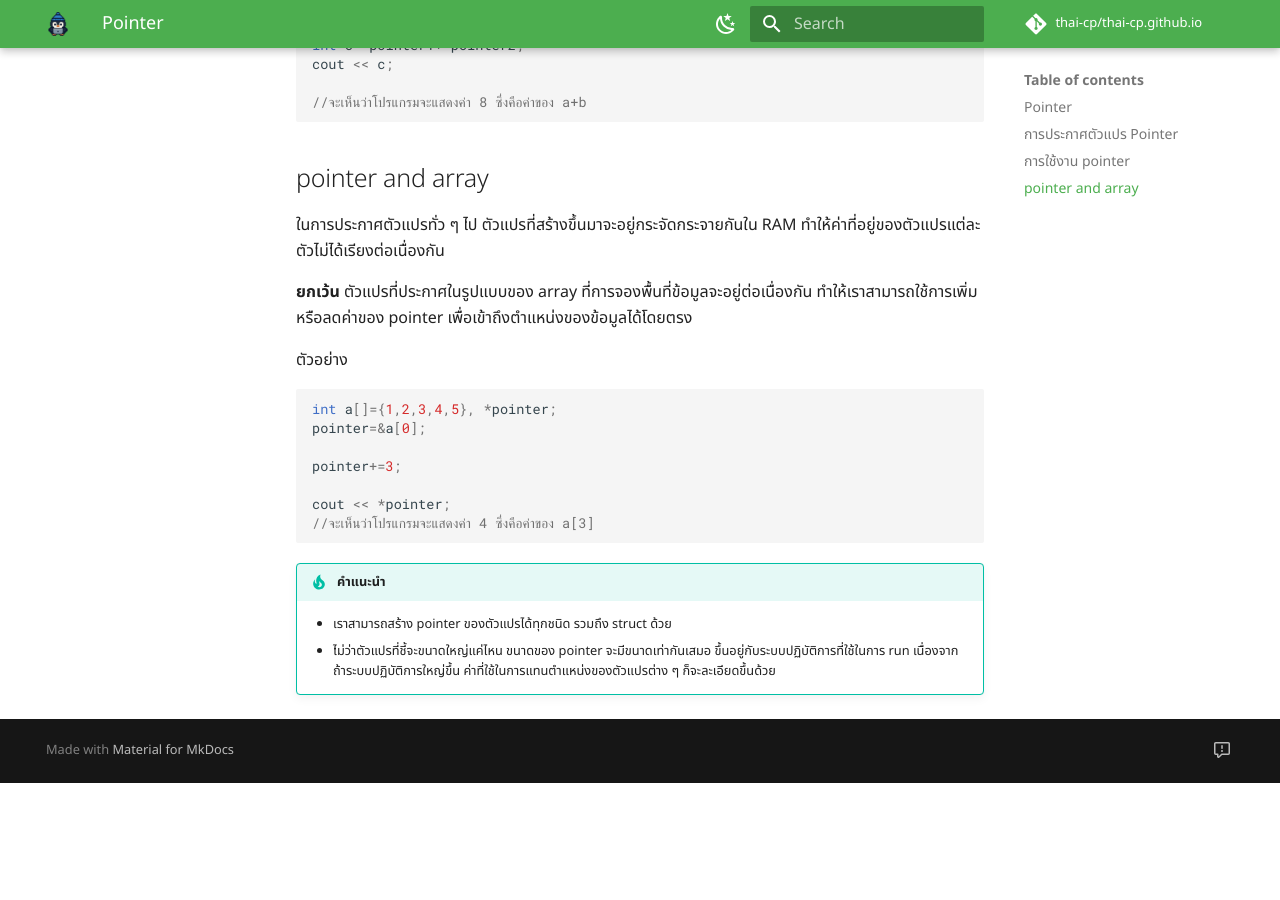
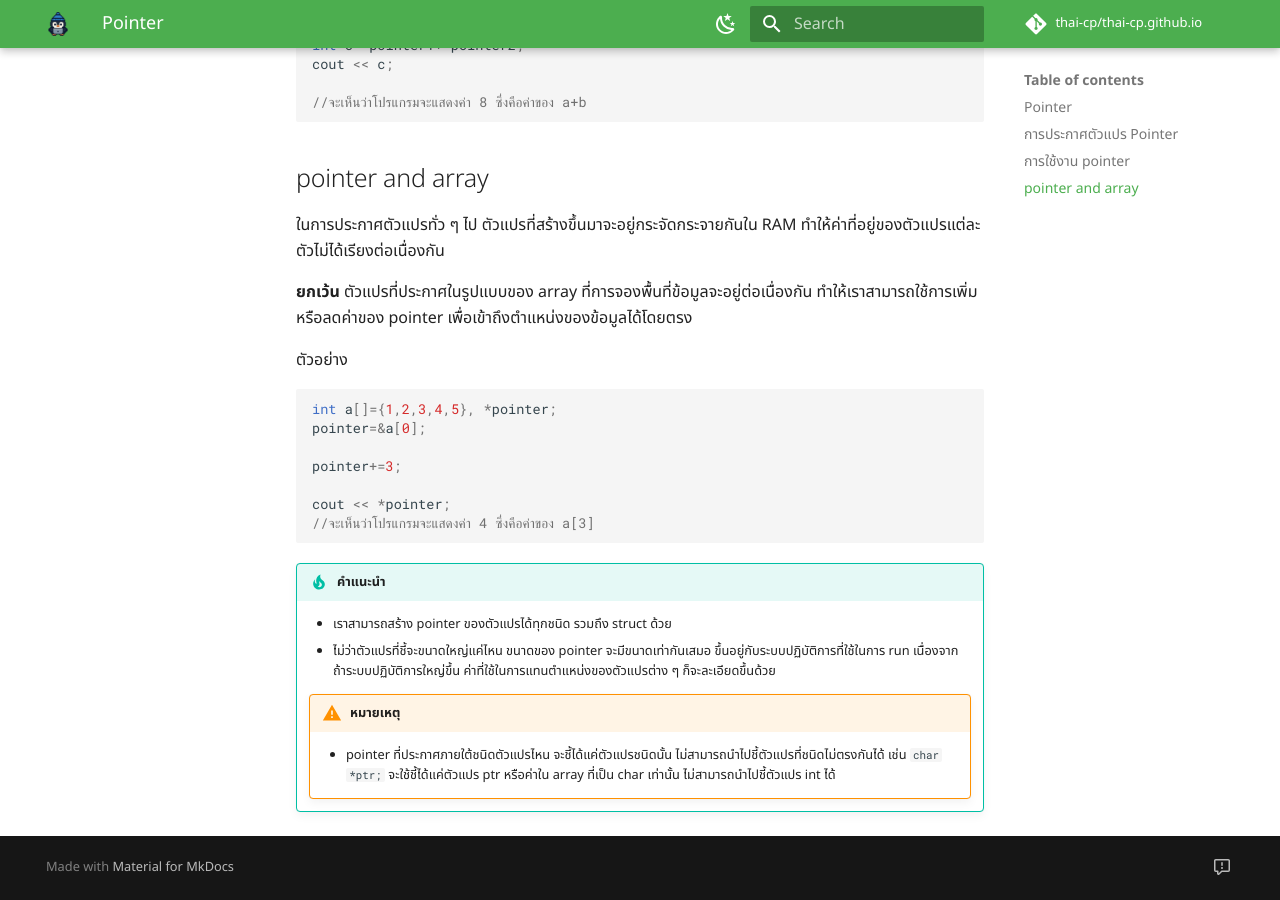
Before and after one commit to thai-cp/thai-cp.github.io, an MkDocs documentation site: the page built from docs/prog-basic/c/pointer.md, in a window 1280 px wide and 900 px high, scrolled down 1285 px. Built offline with MkDocs 1.6.1 and Material for MkDocs 9.7.7, drawn with Linux system fonts in a browser that asks for light colours; comment, search, counter and statistics services are not loaded; before the commit the page ends 2068 px from its top, so only the background shows below that.

Commit message:
เพิ่มว่า ptr ชี้ข้ามประเภทไม่ได้

```diff
--- a/docs/prog-basic/c/pointer.md
+++ b/docs/prog-basic/c/pointer.md
@@ -67,3 +67,6 @@ cout << *pointer;
 !!! tip "คำแนะนำ"
     - เราสามารถสร้าง pointer ของตัวแปรได้ทุกชนิด รวมถึง struct ด้วย
     - ไม่ว่าตัวแปรที่ชี้จะขนาดใหญ่แค่ไหน ขนาดของ pointer จะมีขนาดเท่ากันเสมอ ขึ้นอยู่กับระบบปฏิบัติการที่ใช้ในการ run เนื่องจากถ้าระบบปฏิบัติการใหญ่ขึ้น ค่าที่ใช้ในการแทนตำแหน่งของตัวแปรต่าง ๆ ก็จะละเอียดขึ้นด้วย
+
+    !!! warning "หมายเหตุ"
+        - pointer ที่ประกาศภายใต้ชนิดตัวแปรไหน จะชี้ได้แค่ตัวแปรชนิดนั้น ไม่สามารถนำไปชี้ตัวแปรที่ชนิดไม่ตรงกันได้ เช่น `char *ptr;` จะใช้ชี้ได้แค่ตัวแปร ptr หรือค่าใน array ที่เป็น char เท่านั้น ไม่สามารถนำไปชี้ตัวแปร int ได้
```
